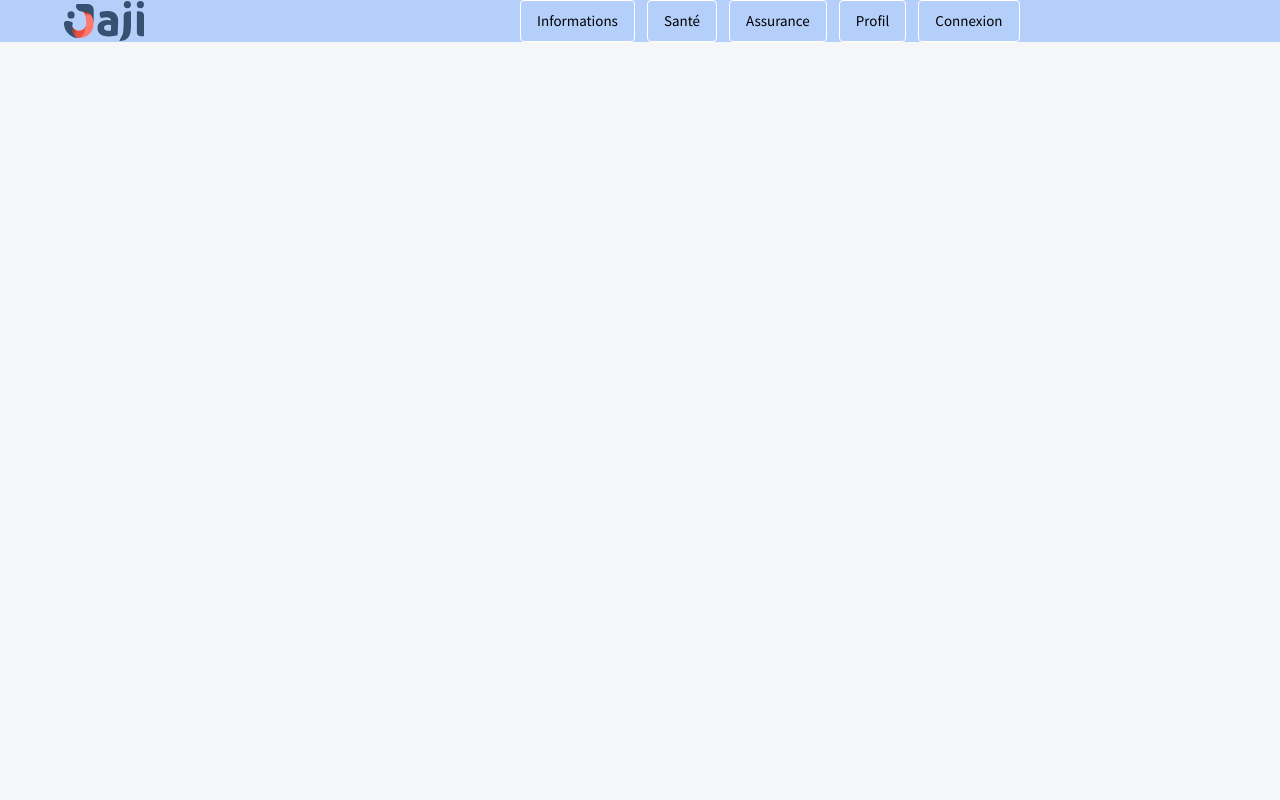
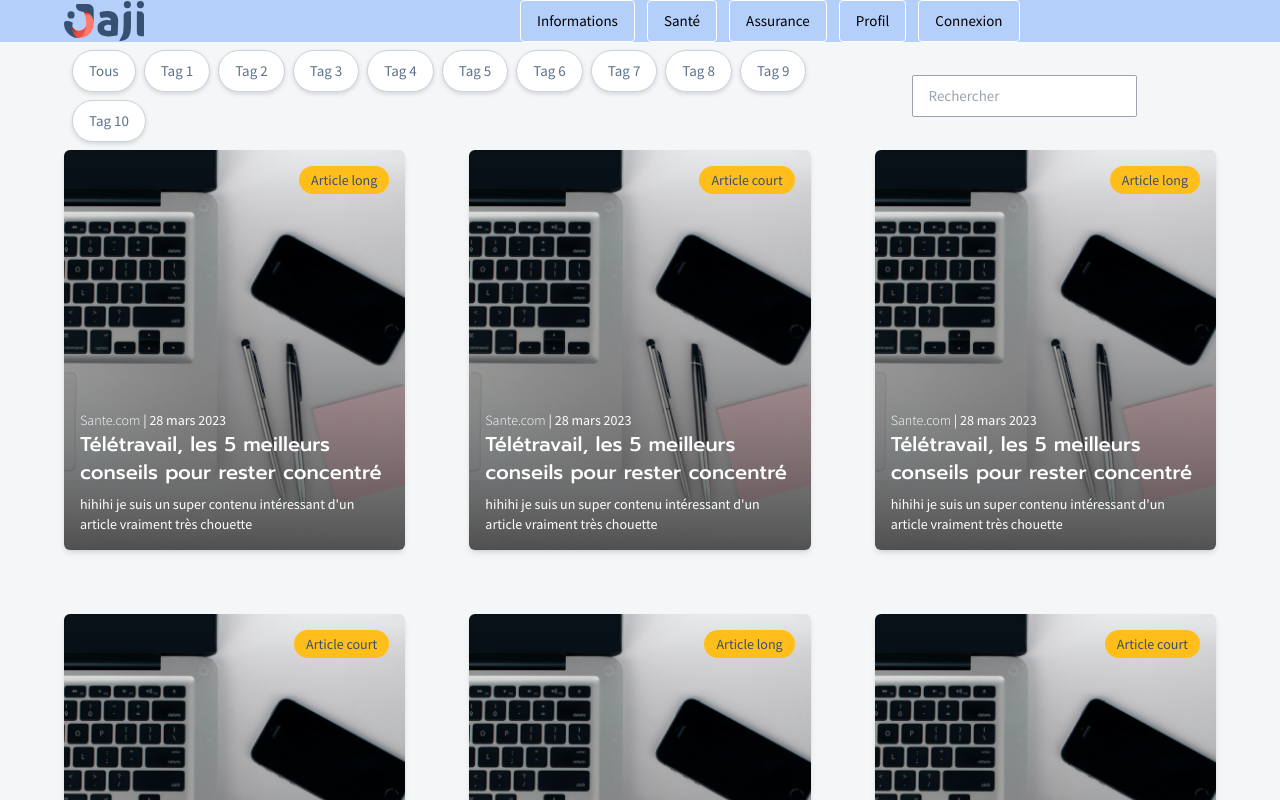
Before and after one commit to AtoLrn/Hackaton, a Vue app in the folder luciole/: page /actualites in a window 1280 px wide. Shown: the top 800 px of the page. Built offline with nearby package versions, Linux system fonts and the light colour scheme.

Commit message:
add card styles + PostsList component

```diff
--- a/luciole/src/App.vue
+++ b/luciole/src/App.vue
@@ -4,7 +4,7 @@ import { RouterLink, RouterView } from 'vue-router'
 
 <template>
 
-  <header id="test" v-if="$route.path !== '/login'">
+  <header id="test" v-if="$route.path !== '/connexion'">
       <nav class="flex justify-between px-16 items-center">
         <div class="w-20 flex items-center">
           <RouterLink to="/">
@@ -13,7 +13,7 @@ import { RouterLink, RouterView } from 'vue-router'
         </div>
         <ul class="flex justify-evenly w-60">
             <li class="mr-3">
-              <RouterLink to="/information-list" class="inline-block border border-white rounded hover:border-gray-200 text-black hover:bg-white py-2 px-4">Informations</RouterLink>
+              <RouterLink to="/actualites" class="inline-block border border-white rounded hover:border-gray-200 text-black hover:bg-white py-2 px-4">Informations</RouterLink>
             </li>
             <li class="mr-3">
               <a class="inline-block border border-white rounded hover:border-gray-200 text-black hover:bg-white py-2 px-4" href="#">Santé</a>
@@ -25,7 +25,7 @@ import { RouterLink, RouterView } from 'vue-router'
               <RouterLink to="/profile" class="inline-block border border-white rounded hover:border-gray-200 text-black hover:bg-white py-2 px-4">Profil</RouterLink>
             </li>
           <li class="mr-3">
-              <RouterLink to="/login" class="inline-block border border-white rounded hover:border-gray-200 text-black hover:bg-white py-2 px-4">Connexion</RouterLink>
+              <RouterLink to="/connexion" class="inline-block border border-white rounded hover:border-gray-200 text-black hover:bg-white py-2 px-4">Connexion</RouterLink>
           </li>
           </ul>
         <div class="w-20">&nbsp;</div>
--- a/luciole/src/assets/base.css
+++ b/luciole/src/assets/base.css
@@ -40,6 +40,7 @@
 
   --box-shadow: 0px 2px 4px rgba(23, 43, 77, 0.15);
   --box-shadow-wider: 0px 8px 12px rgba(23, 43, 77, 0.16);
+  --box-shadow-dark: rgba(50, 50, 93, 0.25) 0px 13px 27px -5px, rgba(0, 0, 0, 0.3) 0px 8px 16px -8px;
 
   --font-prompt: 'Prompt', sans-serif;
   --font-source-sans-pro: 'Source Sans Pro', sans-serif;
--- a/luciole/src/assets/styles.css
+++ b/luciole/src/assets/styles.css
@@ -28,6 +28,7 @@
   --vt-c-text-dark-2: rgba(235, 235, 235, 0.64);
   --box-shadow: 0px 2px 4px rgba(23, 43, 77, 0.15);
   --box-shadow-wider: 0px 8px 12px rgba(23, 43, 77, 0.16);
+  --box-shadow-dark: rgba(50, 50, 93, 0.25) 0px 13px 27px -5px, rgba(0, 0, 0, 0.3) 0px 8px 16px -8px;
   --font-prompt: 'Prompt', sans-serif;
   --font-source-sans-pro: 'Source Sans Pro', sans-serif; }
 
--- /dev/null
+++ b/luciole/src/components/PostsList.vue
@@ -0,0 +1,69 @@
+<template>
+
+  <RouterLink to="/actualites/1"  v-for="post in posts" :key="post.id" class="post w-full overflow-hidden relative shadow-md rounded-md">
+
+    <div class="content absolute inset-0 z-10 flex flex-col justify-between p-4">
+
+      <div>
+        <p class="pill text-sm w-fit ml-auto px-3 py-1 rounded-3xl">{{post.type}}</p>
+      </div>
+
+      <div>
+        <div class="text-white flex items-center text-sm">
+          <p class="font-light">{{post.source}}</p>&nbsp;|&nbsp;<p>{{post.date}}</p>
+        </div>
+        <h3 class="text-lg font-medium text-white mb-2">{{post.title}}</h3>
+        <p class="text-white text-sm">{{post.content}}</p>
+      </div>
+
+    </div>
+
+    <img src="src/assets/post.jpg" alt="Image de la carte" class="object-cover h-full w-full">
+
+  </RouterLink>
+
+</template>
+
+<script>
+export default {
+  props: {
+    posts: {
+      type: Array,
+      required: true
+    },
+  }
+}
+</script>
+
+<style lang="scss" scoped>
+
+.post {
+  height: 50vh;
+  transition: transform 0.2s ease-in-out,
+              box-shadow 0.2s ease-in-out;
+
+  &:hover {
+    transform: scale(1.02);
+    box-shadow: var(--box-shadow-dark);
+    cursor: pointer;
+  }
+
+  .content {
+    background-image: linear-gradient(to top, #000000a3, #ffffff00);
+
+    .pill {
+      background-color: #FFBE1A;
+      color: #355070;
+    }
+
+
+    h3 {
+      font-size: 1.25rem;
+      font-family: var(--font-title);
+    }
+
+  }
+
+}
+
+</style>
--- a/luciole/src/views/InformationListView.vue
+++ b/luciole/src/views/InformationListView.vue
@@ -1,61 +1,15 @@
 <template>
 
-  <div class="sm:p-2 md:p-8 lg:p-16">
+  <div class="sm:px-2 md:px-8 lg:px-16">
     <div class="grid grid-cols-12">
       <TagsList :tags="tags" />
       <div class="col-span-12 sm:col-span-4 flex items-center justify-center">
         <input type="text" placeholder="Rechercher" class="px-4 py-2 rounded-sm border border-gray-400 focus:outline-none focus:border-transparent">
       </div>
     </div>
-    <div class="grid lg:grid-cols-5 md:grid-cols-3 grid-flow-row gap-4">
+    <div class="grid lg:grid-cols-3 md:grid-cols-3 grid-flow-row gap-16">
 
-      <CardPost test="Iziaaaaaaaaaaaaaaaaaaaaaaaaaaaaaaa" toto="titi" />
-
-      <div class="post h-72 w-full overflow-hidden relative shadow-md rounded-md">
-        <div class="absolute inset-0 z-10 flex flex-col justify-end post-content p-2">
-          <h3 class="text-lg font-medium text-white mb-2">Titre de la carte</h3>
-          <p class="text-white mb-4">Contenu de la carte</p>
-        </div>
-        <img src="src/assets/post.jpg" alt="Image de la carte" class="object-cover h-full w-full">
-      </div>
-
-      <div class="post h-72 w-full overflow-hidden relative shadow-md rounded-md">
-        <div class="absolute inset-0 z-10 flex flex-col justify-end post-content p-2">
-          <h3 class="text-lg font-medium text-white mb-2">Titre de la carte</h3>
-          <p class="text-white mb-4">Contenu de la carte</p>
-        </div>
-        <img src="src/assets/post.jpg" alt="Image de la carte" class="object-cover h-full w-full">
-      </div>
-
-      <div class="post h-72 w-full overflow-hidden relative shadow-md rounded-md">
-        <div class="absolute inset-0 z-10 flex flex-col justify-end post-content p-2">
-          <h3 class="text-lg font-medium text-white mb-2">Titre de la carte</h3>
-          <p class="text-white mb-4">Contenu de la carte</p>
-        </div>
-        <img src="src/assets/post.jpg" alt="Image de la carte" class="object-cover h-full w-full">
-      </div>
-
-      <div class="post h-72 w-full overflow-hidden relative shadow-md rounded-md">
-        <div class="absolute inset-0 z-10 flex flex-col justify-end post-content p-2">
-          <h3 class="text-lg font-medium text-white mb-2">Titre de la carte</h3>
-          <p class="text-white mb-4">Contenu de la carte</p>
-        </div>
-        <img src="src/assets/post.jpg" alt="Image de la carte" class="object-cover h-full w-full">
-      </div>
-      <div class="post h-72 w-full overflow-hidden relative shadow-md rounded-md">
-        <div class="absolute inset-0 z-10 flex flex-col justify-end post-content p-2">
-          <h3 class="text-lg font-medium text-white mb-2">Titre de la carte</h3>
-          <p class="text-white mb-4">Contenu de la carte</p>
-        </div>
-        <img src="src/assets/post.jpg" alt="Image de la carte" class="object-cover h-full w-full">
-      </div>      <div class="post h-72 w-full overflow-hidden relative shadow-md rounded-md">
-      <div class="absolute inset-0 z-10 flex flex-col justify-end post-content p-2">
-        <h3 class="text-lg font-medium text-white mb-2">Titre de la carte</h3>
-        <p class="text-white mb-4">Contenu de la carte</p>
-      </div>
-      <img src="src/assets/post.jpg" alt="Image de la carte" class="object-cover h-full w-full">
-    </div>
-
+      <PostsList :posts="posts" />
 
     </div>
   </div>
@@ -63,12 +17,12 @@
 
 <script>
 
-import CardPost from "@/components/CardPost.vue";
+import PostsList from "@/components/PostsList.vue";
 import TagsList from "@/components/TagsList.vue";
 
 export default {
 
-  components: {CardPost, TagsList},
+  components: {PostsList, TagsList},
 
   data() {
     return {
@@ -117,6 +71,80 @@ export default {
           id: 11,
           name: "Tag 10"
         },
+      ],
+      posts: [
+        {
+          id: 1,
+          type: "Article long",
+          title: "Télétravail, les 5 meilleurs conseils pour rester concentré",
+          source: "Sante.com",
+          date: "28 mars 2023",
+          content: "hihihi je suis un super contenu intéressant d'un article vraiment très chouette"
+        },
+        {
+          id: 2,
+          type: "Article court",
+          title: "Télétravail, les 5 meilleurs conseils pour rester concentré",
+          source: "Sante.com",
+          date: "28 mars 2023",
+          content: "hihihi je suis un super contenu intéressant d'un article vraiment très chouette"
+        },
+        {
+          id: 3,
+          type: "Article long",
+          title: "Télétravail, les 5 meilleurs conseils pour rester concentré",
+          source: "Sante.com",
+          date: "28 mars 2023",
+          content: "hihihi je suis un super contenu intéressant d'un article vraiment très chouette"
+        },
+        {
+          id: 4,
+          type: "Article court",
+          title: "Télétravail, les 5 meilleurs conseils pour rester concentré",
+          source: "Sante.com",
+          date: "28 mars 2023",
+          content: "hihihi je suis un super contenu intéressant d'un article vraiment très chouette"
+        },
+        {
+          id: 5,
+          type: "Article long",
+          title: "Télétravail, les 5 meilleurs conseils pour rester concentré",
+          source: "Sante.com",
+          date: "28 mars 2023",
+          content: "hihihi je suis un super contenu intéressant d'un article vraiment très chouette"
+        },
+        {
+          id: 6,
+          type: "Article court",
+          title: "Télétravail, les 5 meilleurs conseils pour rester concentré",
+          source: "Sante.com",
+          date: "28 mars 2023",
+          content: "hihihi je suis un super contenu intéressant d'un article vraiment très chouette"
+        },
+        {
+          id: 7,
+          type: "Article court",
+          title: "Télétravail, les 5 meilleurs conseils pour rester concentré",
+          source: "Sante.com",
+          date: "28 mars 2023",
+          content: "hihihi je suis un super contenu intéressant d'un article vraiment très chouette"
+        },
+        {
+          id: 8,
+          type: "Article long",
+          title: "Télétravail, les 5 meilleurs conseils pour rester concentré",
+          source: "Sante.com",
+          date: "28 mars 2023",
+          content: "hihihi je suis un super contenu intéressant d'un article vraiment très chouette"
+        },
+        {
+          id: 9,
+          type: "Article long",
+          title: "Télétravail, les 5 meilleurs conseils pour rester concentré",
+          source: "Sante.com",
+          date: "28 mars 2023",
+          content: "hihihi je suis un super contenu intéressant d'un article vraiment très chouette"
+        },
       ]
     }
   }
--- /dev/null
+++ b/luciole/src/views/InformationView.vue
@@ -0,0 +1,18 @@
+<template>
+
+  <div>
+    <div class="flex flex-col items-center justify-center h-screen">
+      <h1 class="text-4xl font-bold">InformationView</h1>
+    </div>
+  </div>
+</template>
+
+<script>
+export default {
+  name: "InformationView"
+}
+</script>
+
+<style scoped>
+
+</style>
--- a/luciole/src/views/LoginView.vue
+++ b/luciole/src/views/LoginView.vue
@@ -27,7 +27,7 @@
               <input type="password" id="password" name="password" class="border-b p-2 w-full">
             </div>
             <div class="flex justify-start items-center">
-              <RouterLink to="/information-list">
+              <RouterLink to="/actualites">
                 <button type="submit" class="text-white font-medium py-2 px-4 rounded-md">Connexion</button>
               </RouterLink>
             </div>
```
Also changed, not shown: luciole/src/components/CardPost.vue (deleted, +0 -42 lines), luciole/src/router/index.ts (+8 -3 lines).
